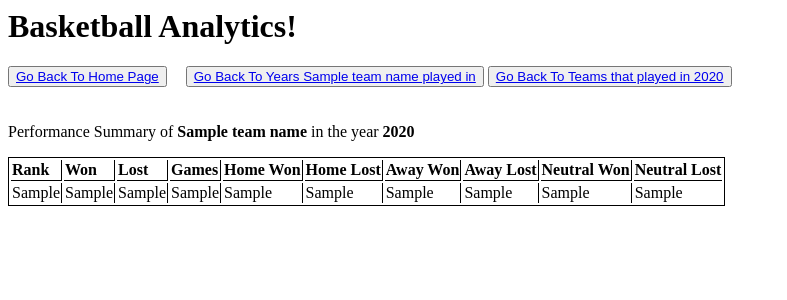
After one commit to CalderLund/BBall-Analytics, a Django app: template src/templates/teamInfoInYear.html in a window 1280 px wide. The commit adds this page. Shown: the top 300 px of the page, without its empty margins (0-787 px from the left). Run offline with Django 3.2, Linux system fonts and the light colour scheme; the template is opened without the code that fills it: most values are stand-ins (such as "Sample title", 1, 10 or a date in 2020).

Commit message:
Added feature to view team performance in given year

```diff
--- a/src/cs348_demo/urls.py
+++ b/src/cs348_demo/urls.py
@@ -16,7 +16,7 @@ Including another URLconf
 from django.contrib import admin
 from django.urls import path
 
-from teams.views import home_view, teamsInYear_view
+from teams.views import home_view, teamsInYear_view, yearsOfATeam_view, teamInfoInYear_view
 from players.views import playerSetup
 
 urlpatterns = [
@@ -24,4 +24,6 @@ urlpatterns = [
     path("", home_view),
     path("teams/year/<int:year>", teamsInYear_view),
     path("players/", playerSetup),
+    path("team/<str:tmId>/<str:tmName>/", yearsOfATeam_view),
+    path("team/<str:tmId>/<str:tmName>/<int:year>/", teamInfoInYear_view),
 ]
--- a/src/templates/home.html
+++ b/src/templates/home.html
@@ -93,7 +93,7 @@
     {% for team in teamsInfo %}
         <tr>
             <td style="text-align: left">{{team.0}}</td>
-            <td style="text-align: left">{{team.1}}</td>
+            <td style="text-align: left"><a href="/team/{{team.0}}/{{team.1}}">{{team.1}}</a></td>
         </tr>
     {% endfor %}
 </table>
--- /dev/null
+++ b/src/templates/teamInfoInYear.html
@@ -0,0 +1,38 @@
+<h1>Basketball Analytics!</h1>
+
+<button style="margin-bottom: 20px; margin-right: 15px"><a href="/">Go Back To Home Page</a></button>
+
+<button style="margin-bottom: 20px"><a href="/team/{{tmId}}/{{teamName}}">Go Back To Years {{teamName}} played in</a></button>
+
+<button style="margin-bottom: 20px"><a href="/teams/year/{{year}}">Go Back To Teams that played in {{year}}</a></button>
+
+<p>Performance Summary of <strong>{{teamName}}</strong> in the year <strong>{{year}}</strong></p>
+
+<table style="border: 1px solid black">
+    <tr>
+        <th style="text-align: left; border-bottom: 1px solid black; border-right: 1px solid black">Rank</th>
+        <th style="text-align: left; border-bottom: 1px solid black; border-right: 1px solid black">Won</th>
+        <th style="text-align: left; border-bottom: 1px solid black; border-right: 1px solid black">Lost</th>
+        <th style="text-align: left; border-bottom: 1px solid black; border-right: 1px solid black">Games</th>
+        <th style="text-align: left; border-bottom: 1px solid black; border-right: 1px solid black">Home Won</th>
+        <th style="text-align: left; border-bottom: 1px solid black; border-right: 1px solid black">Home Lost</th>
+        <th style="text-align: left; border-bottom: 1px solid black; border-right: 1px solid black">Away Won</th>
+        <th style="text-align: left; border-bottom: 1px solid black; border-right: 1px solid black">Away Lost</th>
+        <th style="text-align: left; border-bottom: 1px solid black; border-right: 1px solid black">Neutral Won</th>
+        <th style="text-align: left; border-bottom: 1px solid black">Neutral Lost</th>
+    </tr>
+    {% for info in teamInfo %}
+        <tr>
+            <td style="text-align: left; border-right: 1px solid black">{{info.0}}</td>
+            <td style="text-align: left; border-right: 1px solid black">{{info.1}}</td>
+            <td style="text-align: left; border-right: 1px solid black">{{info.2}}</td>
+            <td style="text-align: left; border-right: 1px solid black">{{info.3}}</td>
+            <td style="text-align: left; border-right: 1px solid black">{{info.4}}</td>
+            <td style="text-align: left; border-right: 1px solid black">{{info.5}}</td>
+            <td style="text-align: left; border-right: 1px solid black">{{info.6}}</td>
+            <td style="text-align: left; border-right: 1px solid black">{{info.7}}</td>
+            <td style="text-align: left; border-right: 1px solid black">{{info.8}}</td>
+            <td style="text-align: left">{{info.9}}</td>
+        </tr>
+    {% endfor %}
+</table>
--- a/src/templates/teamsInYear.html
+++ b/src/templates/teamsInYear.html
@@ -13,7 +13,7 @@
     {% for team in teams %}
         <tr>
             <td style="text-align: left">{{team.0}}</td>
-            <td style="text-align: left">{{team.1}}</td>
+            <td style="text-align: left"><a href="/team/{{team.0}}/{{team.1}}/{{team.2}}">{{team.1}}</a></td>
             <td style="text-align: left">{{team.2}}</td>
         </tr>
     {% endfor %}
```
Also changed, not shown: src/teams/models.py (+20 -2 lines), src/teams/views.py (+16 -2 lines), src/templates/yearsOfATeam.html (added, +11 -0 lines), Data/mens-professional-basketball/basketball_teams.csv.
